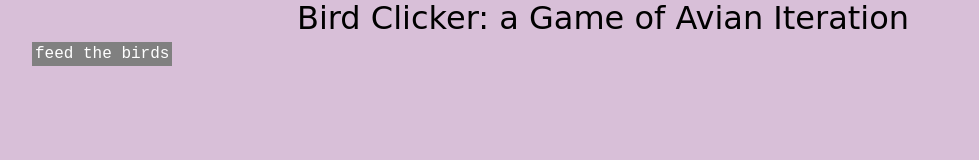
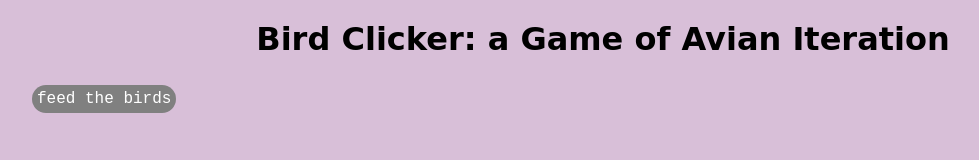
Before and after one commit to RayeMayberry/BirdClicker, a website built with Parcel: page index.html in a window 1280 px wide. Shown: the whole page, without its empty margins (37-1016 px from the left). Built offline with nearby package versions, Linux system fonts and the light colour scheme; a web font is replaced by a local one.

Commit message:
tweak header and styles

```diff
--- a/index.js
+++ b/index.js
@@ -20,9 +20,8 @@ var root = document.querySelector('#root');
 function render(state){
     root.innerHTML = `
     ${Header()}
+    ${Buttons(state)}
     ${Counters(state)}
-    ${Buttons(state)}
 `;
-
 }
 render(State);
--- a/src/header.js
+++ b/src/header.js
@@ -1,5 +1,5 @@
 export default function Header(){
     return `
-        <header>Bird Clicker: a Game of Avian Iteration</header>
+        <header><h1>Bird Clicker: a Game of Avian Iteration</h1></header>
     `;
 }
--- a/style.css
+++ b/style.css
@@ -16,7 +16,6 @@ header {
     grid-column-start: 1;
     grid-column-end: 4;
     font-family: 'Srisakdi', cursive;
-    font-size: 2em;
     text-align: center;
 }
 
@@ -34,12 +33,13 @@ header {
 span {
     display: inline-block;
     margin: 5px;
-    padding: 3px;
+    padding: 5px;
 }
 
 .button {
     background-color: grey;
     color: white;
+    border-radius: 15px;
 }
 .button:hover{
     cursor: pointer;
```
Also changed, not shown: 2 other files.
